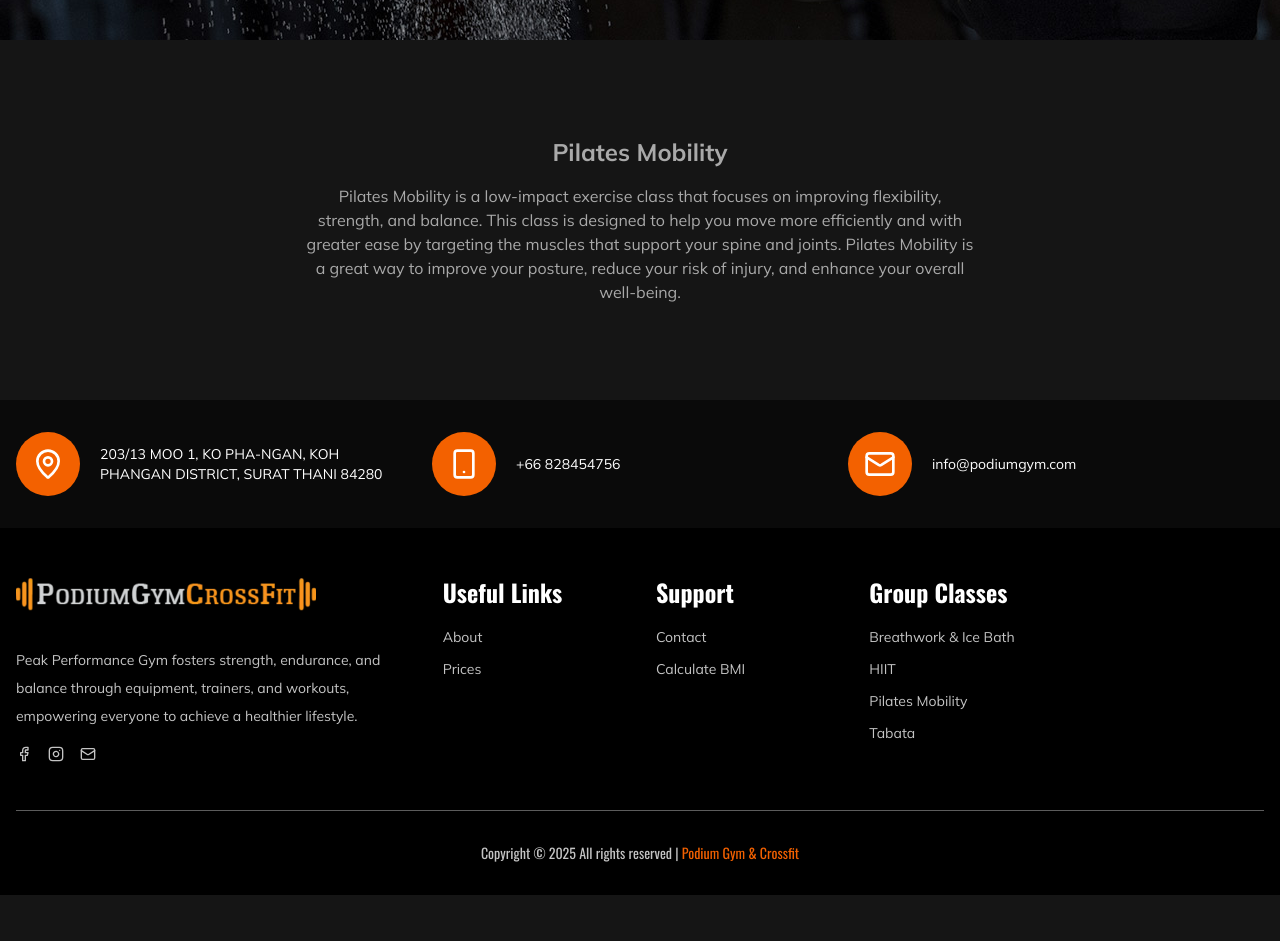
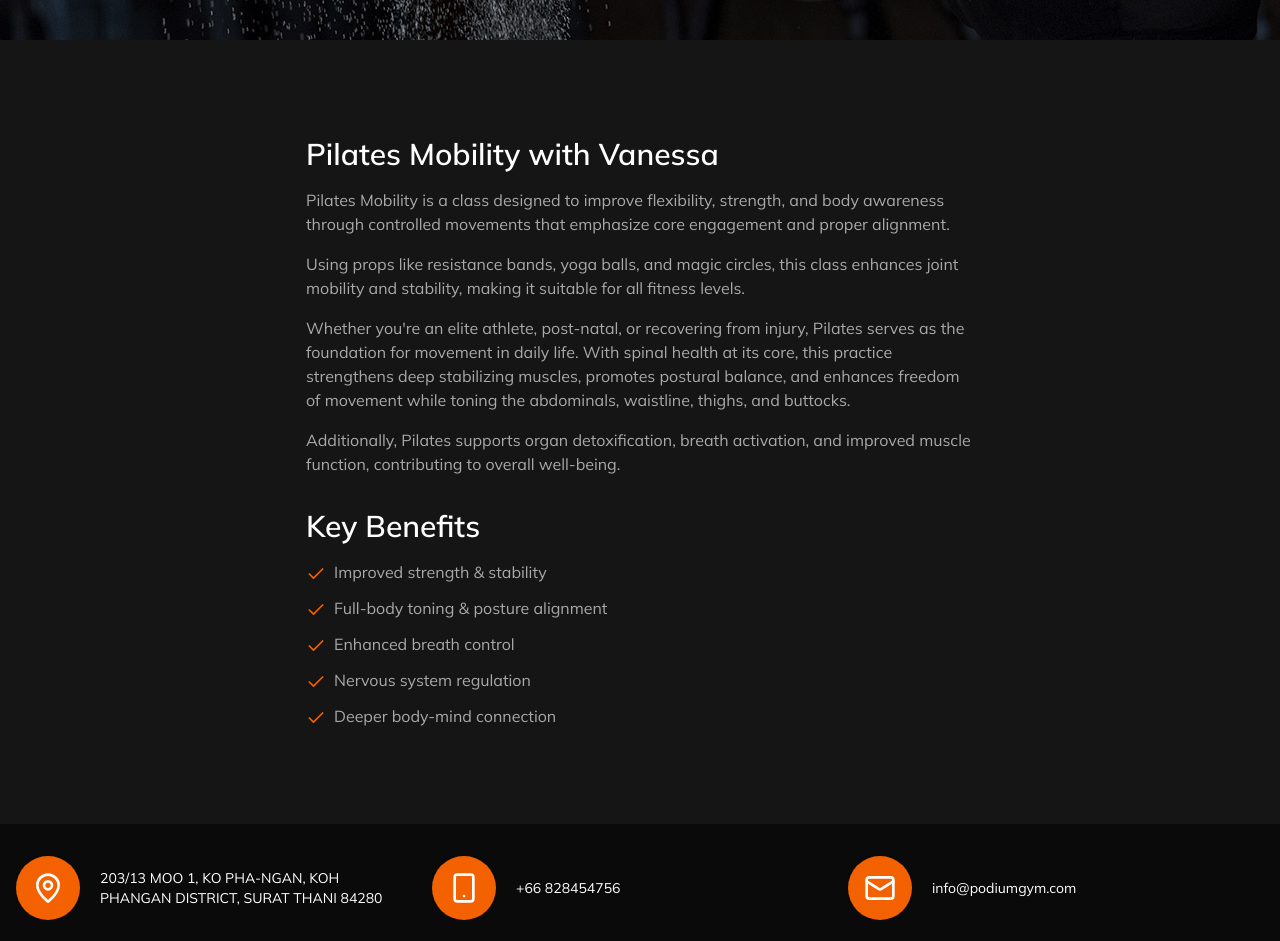
Before and after one commit to felipe-muner/podium-gym, a Next.js app: page /classes/pilates-mobility in a window 1280 px wide. Shown: the part 460-1401 px from the top of the page. Before the commit the page ends 1355 px from the top, so only its background shows below. Built offline with nearby package versions, Linux system fonts and the light colour scheme.

Commit message:
feat: pilates

```diff
--- a/app/classes/pilates-mobility/page.tsx
+++ b/app/classes/pilates-mobility/page.tsx
@@ -1,16 +1,40 @@
 import { Breadcrumb } from "@/components/Breadcrumb";
 import { getMetadata } from "@/lib/utils";
+import { Check } from "lucide-react";
 
 export const metadata = getMetadata({ routeName: "Pilates Mobility" });
+
 export default function PilatesMobility() {
   return (
     <>
       <Breadcrumb route={'Pilates Mobility'} isClass />
-      <div className="flex flex-col gap-4 items-center justify-center p-4 my-20 text-brand-gray-medium container mx-auto max-w-[700px] font-mulish">
-        <h1 className="text-2xl font-bold text-center">Pilates Mobility</h1>
-        <p className="text-center">
-          Pilates Mobility is a low-impact exercise class that focuses on improving flexibility, strength, and balance. This class is designed to help you move more efficiently and with greater ease by targeting the muscles that support your spine and joints. Pilates Mobility is a great way to improve your posture, reduce your risk of injury, and enhance your overall well-being.
-        </p>
+      <div className="flex flex-col gap-4 items-start justify-center p-4 my-20 text-brand-gray-medium container mx-auto max-w-[700px] font-mulish">
+        <h1 className="text-3xl font-semibold text-white text-left">Pilates Mobility with Vanessa</h1>
+        <p>Pilates Mobility is a class designed to improve flexibility, strength, and body awareness through controlled movements that emphasize core engagement and proper alignment.</p>
+        <p>Using props like resistance bands, yoga balls, and magic circles, this class enhances joint mobility and stability, making it suitable for all fitness levels.</p>
+
+        <p>Whether you&apos;re an elite athlete, post-natal, or recovering from injury, Pilates serves as the foundation for movement in daily life. With spinal health at its core, this practice strengthens deep stabilizing muscles, promotes postural balance, and enhances freedom of movement while toning the abdominals, waistline, thighs, and buttocks.</p>
+
+        <p>Additionally, Pilates supports organ detoxification, breath activation, and improved muscle function, contributing to overall well-being.</p>
+
+        <h2 className="text-3xl font-semibold mt-4 text-white">Key Benefits</h2>
+        <ul className="space-y-3">
+          <li className="flex items-start gap-2">
+            <Check size={20} className="text-brand-orange flex-shrink-0 mt-1" /> <span>Improved strength & stability</span>
+          </li>
+          <li className="flex items-start gap-2">
+            <Check size={20} className="text-brand-orange flex-shrink-0 mt-1" /> <span>Full-body toning & posture alignment</span>
+          </li>
+          <li className="flex items-start gap-2">
+            <Check size={20} className="text-brand-orange flex-shrink-0 mt-1" /> <span>Enhanced breath control</span>
+          </li>
+          <li className="flex items-start gap-2">
+            <Check size={20} className="text-brand-orange flex-shrink-0 mt-1" /> <span>Nervous system regulation</span>
+          </li>
+          <li className="flex items-start gap-2">
+            <Check size={20} className="text-brand-orange flex-shrink-0 mt-1" /> <span>Deeper body-mind connection</span>
+          </li>
+        </ul>
       </div>
     </>
   );
```
